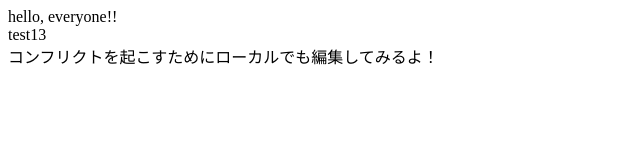
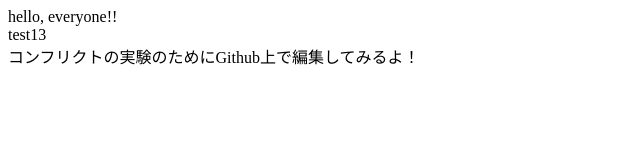
Before and after one commit to ikukoa/test13, a plain HTML site: page index.html in a window 1280 px wide. Shown: the full height of the page, 0-640 px from the left. Drawn offline with Linux system fonts and the light colour scheme.

Commit message:
add file index.html

```diff
--- a/index.html
+++ b/index.html
@@ -7,6 +7,6 @@
   <body>
   hello, everyone!!<br>
   test13<br>
-  コンフリクトを起こすためにローカルでも編集してみるよ！
+  コンフリクトの実験のためにGithub上で編集してみるよ！
   </body>
 </html>
```
